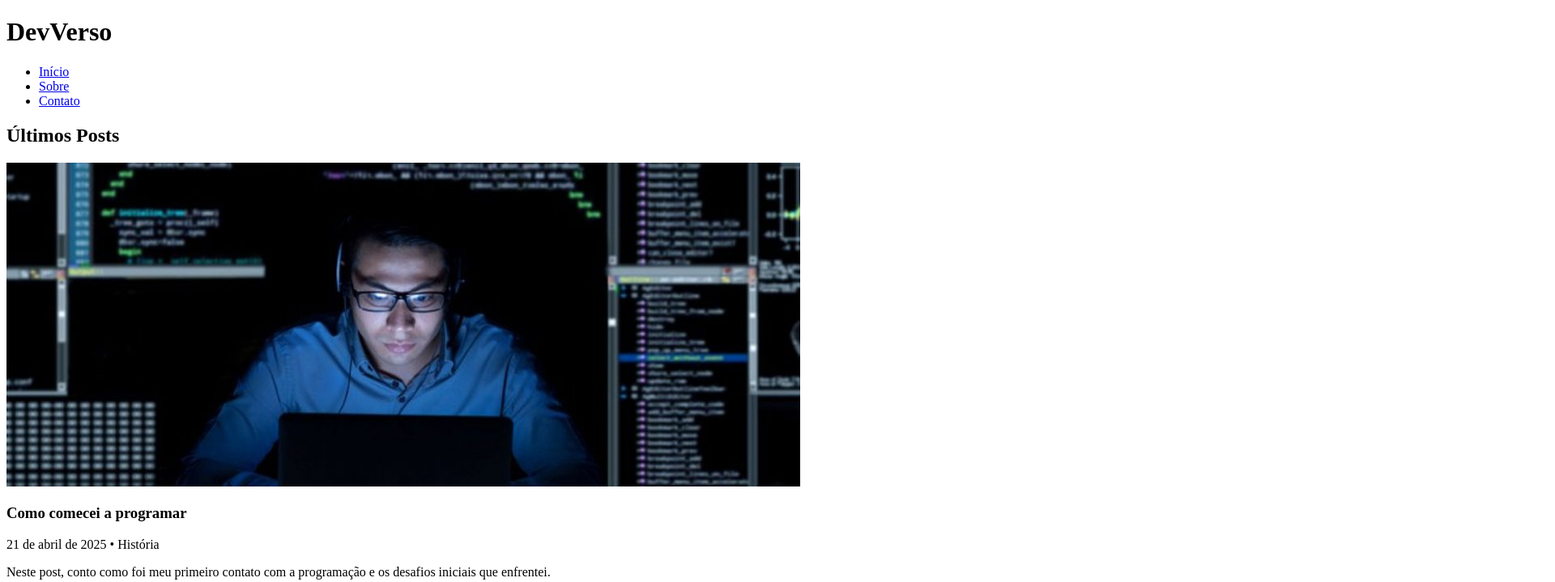
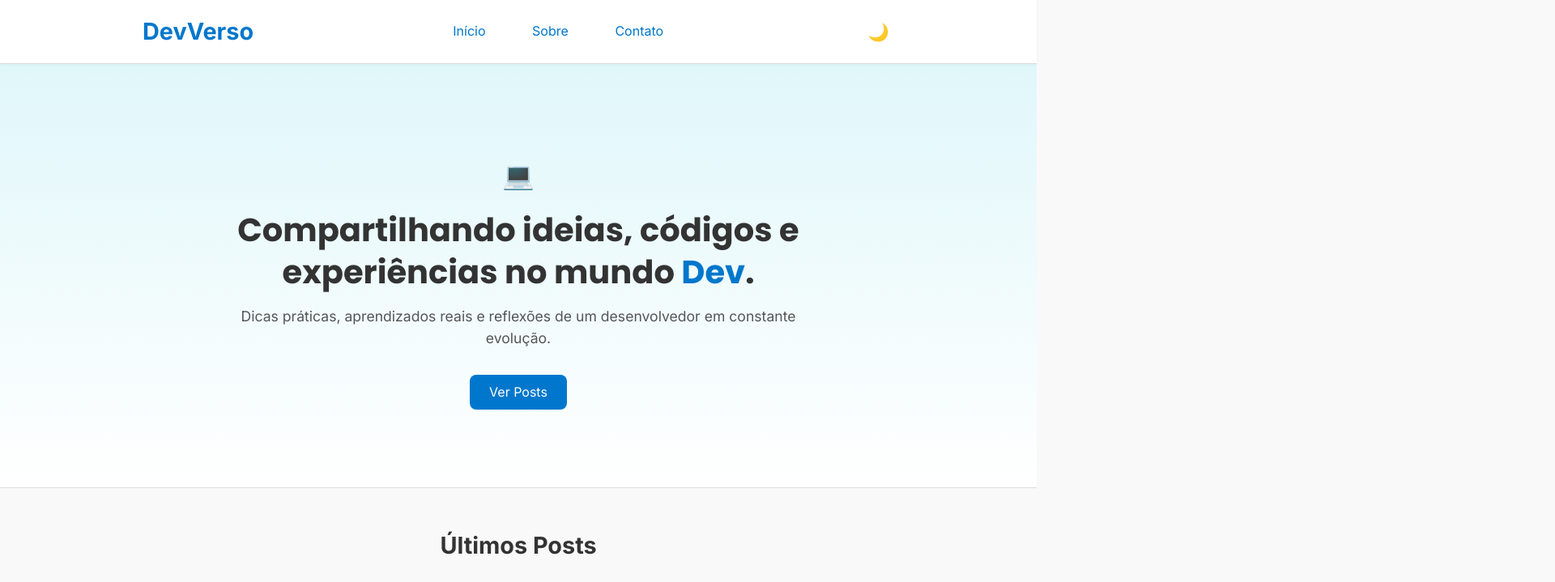
Before and after one commit to gabrielsilvacodes/devverso, a plain HTML site: page blog/index.html in a window 1280 px wide. Shown: the top 719 px of the page at 81% size, 1920 px wide, since content can reach past the window. Drawn offline with Linux system fonts and the light colour scheme.

Commit message:
css do index finalizado

```diff
--- a/blog/index.html
+++ b/blog/index.html
@@ -6,7 +6,8 @@
   <meta name="viewport" content="width=device-width, initial-scale=1.0">
   <title>DevVerso - Início</title>
   <link rel="stylesheet" href="../css/styles.css">
-  <link href="https://fonts.googleapis.com/css2?family=Inter:wght@400;700&display=swap" rel="stylesheet" />
+  <link href="https://fonts.googleapis.com/css2?family=Inter:wght@400;700&family=Poppins:wght@600;700&display=swap" rel="stylesheet" />
+
 </head>
 
 <body>
@@ -20,8 +21,27 @@
           <li><a href="contact.html">Contato</a></li>
         </ul>
       </nav>
+      <button id="theme-toggle" aria-label="Alternar tema" title="Modo claro/escuro">
+        🌙
+      </button>
+
     </div>
   </header>
+
+  <section class="hero-section">
+    <div class="container">
+      <div class="hero-icon">💻</div>
+      <h2 class="hero-title">
+        Compartilhando ideias, códigos e<br />
+        experiências no mundo <strong>Dev</strong>.
+      </h2>
+      <p class="hero-subtitle">
+        Dicas práticas, aprendizados reais e reflexões de um desenvolvedor em constante evolução.
+      </p>
+      <a href="#posts-list" class="hero-button">Ver Posts</a>
+    </div>
+  </section>
+
 
   <main class="posts-container container">
     <h2>Últimos Posts</h2>
@@ -32,8 +52,20 @@
   </main>
 
   <footer>
-    <p>© 2025 Gabriel Silva • DevVerso</p>
+    <div class="container footer-content">
+      <div class="footer-info">
+        <p>© 2025 Gabriel Silva • DevVerso</p>
+        <p>“Compartilhando ideias, códigos e experiências.”</p>
+      </div>
+      <div class="footer-links">
+        <a href="https://github.com/gabrielsilvacodes" target="_blank" rel="noopener noreferrer">GitHub</a>
+        <a href="https://www.linkedin.com/in/gabriel-oliveiradev" target="_blank" rel="noopener noreferrer">LinkedIn</a>
+        <a href="mailto:gabriel@email.com">Email</a>
+      </div>
+      <button id="back-to-top" aria-label="Voltar ao topo">↑</button>
+    </div>
   </footer>
+
 
   <script src="../js/posts.js"></script>
   <script src="../js/main.js"></script>
--- a/css/styles.css
+++ b/css/styles.css
@@ -0,0 +1,436 @@
+/* =========================
+   VARIÁVEIS GLOBAIS
+========================= */
+:root {
+  /* Paleta */
+  --color-primary: #0077cc;
+  --color-secondary: #00a896;
+  --color-bg: #f9f9f9;
+  --color-bg-card: #ffffff;
+  --color-text: #333;
+  --color-text-light: #555;
+  --color-link-hover: #005fa3;
+  --color-border: #ddd;
+  --color-text-contrast: #ffffff;
+
+  /* Efeitos visuais */
+  --color-hero: linear-gradient(to bottom, #e0f7fa, #ffffff);
+  --shadow-card: 0 1px 4px rgba(0, 0, 0, 0.04);
+  --shadow-elevated: 0 4px 12px rgba(0, 0, 0, 0.08);
+  --radius-base: 8px;
+  --radius-sm: 4px;
+  --radius-pill: 20px;
+
+  /* Tipografia e layout */
+  --font-main: "Inter", sans-serif;
+  --font-alt: "Poppins", sans-serif;
+  --container-max-width: 960px;
+  --spacing: 1rem;
+  --section-spacing: 3rem;
+
+  /* Transições */
+  --transition-fast: 0.2s ease;
+  --transition-medium: 0.3s ease;
+}
+
+:root[data-theme="dark"] {
+  --color-bg: #1f1f1f;
+  --color-text: #f1f1f1;
+  --color-text-light: #aaa;
+  --color-bg-card: #2a2a2a;
+  --color-primary: #00a896;
+  --color-link-hover: #00d9b3;
+  --color-hero: linear-gradient(to bottom, #1f1f1f, #121212);
+}
+
+/* =========================
+   ANIMAÇÕES
+========================= */
+@keyframes fadeInUp {
+  0% {
+    opacity: 0;
+    transform: translateY(10px);
+  }
+  100% {
+    opacity: 1;
+    transform: translateY(0);
+  }
+}
+
+/* =========================
+   RESET E BASE GLOBAL
+========================= */
+*,
+*::before,
+*::after {
+  margin: 0;
+  padding: 0;
+  box-sizing: border-box;
+}
+
+html {
+  scroll-behavior: smooth;
+  font-size: 100%;
+}
+
+body {
+  font-family: var(--font-main);
+  background-color: var(--color-bg);
+  color: var(--color-text);
+  line-height: 1.6;
+  font-size: 1rem;
+  transition: background-color var(--transition-medium),
+    color var(--transition-medium);
+}
+
+.container {
+  max-width: var(--container-max-width);
+  margin: 0 auto;
+  padding: 2rem 1rem;
+}
+
+a {
+  color: var(--color-primary);
+  text-decoration: none;
+  transition: color var(--transition-fast);
+}
+
+a:hover,
+a:focus {
+  color: var(--color-link-hover);
+}
+
+a:focus-visible {
+  outline: 2px solid rgba(0, 119, 204, 0.3);
+  outline-offset: 3px;
+  border-radius: 4px;
+}
+
+ul {
+  list-style: none;
+  padding: 0;
+}
+
+img {
+  max-width: 100%;
+  height: auto;
+  display: block;
+  border-radius: var(--radius-base);
+}
+
+button {
+  font-family: inherit;
+  cursor: pointer;
+  border: none;
+  background: none;
+  transition: all var(--transition-fast);
+}
+
+input,
+textarea {
+  font-family: inherit;
+  font-size: 1rem;
+  padding: 0.5rem;
+  border: 1px solid var(--color-border);
+  border-radius: var(--radius-base);
+  transition: border-color var(--transition-fast);
+}
+
+input:focus,
+textarea:focus {
+  border-color: var(--color-primary);
+  outline: none;
+}
+
+/* =========================
+   HEADER
+========================= */
+header {
+  position: sticky;
+  top: 0;
+  z-index: 1000;
+  background-color: var(--color-bg-card);
+  border-bottom: 1px solid var(--color-border);
+  box-shadow: var(--shadow-card);
+}
+
+header .container {
+  display: flex;
+  justify-content: space-between;
+  align-items: center;
+  flex-wrap: wrap;
+  gap: 1.5rem;
+  padding: var(--spacing) 1rem;
+}
+
+.logo {
+  font-size: 1.8rem;
+  font-weight: 700;
+  color: var(--color-primary);
+  transition: transform var(--transition-fast);
+}
+
+.logo:hover {
+  transform: scale(1.05);
+}
+
+.nav-links {
+  display: flex;
+  align-items: center;
+  gap: 2rem;
+  flex-wrap: wrap;
+}
+
+.nav-links li a {
+  font-weight: 500;
+  padding: 0.4rem 0.8rem;
+  border-radius: var(--radius-base);
+}
+
+.nav-links li a:hover,
+.nav-links li a:focus-visible {
+  background-color: rgba(0, 119, 204, 0.1);
+  color: var(--color-link-hover);
+}
+
+/* Tema */
+#theme-toggle {
+  font-size: 1.3rem;
+  padding: 0.4rem;
+  color: var(--color-primary);
+}
+
+#theme-toggle:hover {
+  transform: scale(1.15);
+}
+
+/* =========================
+   HERO SECTION
+========================= */
+.hero-section {
+  background: var(--color-hero);
+  padding: 5rem 2rem 4rem;
+  text-align: center;
+  border-bottom: 1px solid var(--color-border);
+}
+
+.hero-section .container {
+  max-width: 800px;
+  margin: 0 auto;
+}
+
+.hero-icon {
+  font-size: 2rem;
+  margin-bottom: 1rem;
+}
+
+.hero-title {
+  font-family: var(--font-alt);
+  font-size: clamp(2rem, 5vw, 2.5rem);
+  font-weight: 700;
+  color: var(--color-text);
+  margin-bottom: 1rem;
+  line-height: 1.3;
+}
+
+.hero-title strong {
+  color: var(--color-primary);
+}
+
+.hero-subtitle {
+  font-size: 1.1rem;
+  color: var(--color-text-light);
+  margin-bottom: 2rem;
+  line-height: 1.5;
+}
+
+.hero-button {
+  display: inline-block;
+  background-color: var(--color-primary);
+  color: var(--color-text-contrast);
+  padding: 0.75rem 1.5rem;
+  border-radius: var(--radius-base);
+  font-weight: 500;
+  font-size: 1rem;
+  line-height: 1.2;
+  text-align: center;
+  transition: background-color var(--transition-fast),
+    transform var(--transition-fast);
+}
+
+.hero-button:hover,
+.hero-button:focus-visible {
+  background-color: var(--color-link-hover);
+  transform: translateY(-2px);
+  outline: none;
+}
+
+/* =========================
+   POSTS
+========================= */
+.posts-container {
+  padding-top: var(--section-spacing);
+}
+
+.posts-container h2 {
+  margin-bottom: 2rem;
+  font-size: 1.8rem;
+  text-align: center;
+}
+
+#posts-list {
+  display: grid;
+  grid-template-columns: repeat(auto-fit, minmax(280px, 1fr));
+  gap: 2rem;
+  max-width: 1200px;
+  margin: 0 auto;
+  padding: 0 1rem;
+  align-items: stretch;
+}
+
+.post-card {
+  background-color: var(--color-bg-card);
+  border: 1px solid var(--color-border);
+  border-radius: var(--radius-base);
+  padding: 1rem;
+  box-shadow: var(--shadow-card);
+  display: flex;
+  flex-direction: column;
+  justify-content: space-between;
+  animation: fadeInUp 0.4s ease forwards;
+}
+
+.post-card:hover {
+  transform: translateY(-4px);
+  box-shadow: var(--shadow-elevated);
+}
+
+.post-image-wrapper {
+  position: relative;
+}
+
+.post-image {
+  width: 100%;
+  height: 180px;
+  object-fit: cover;
+  border-radius: var(--radius-base);
+  margin-bottom: 0.75rem;
+}
+
+.badge {
+  position: absolute;
+  top: 10px;
+  left: 10px;
+  background-color: var(--color-primary);
+  color: var(--color-text-contrast);
+  font-size: 0.7rem;
+  padding: 0.2rem 0.5rem;
+  border-radius: var(--radius-pill);
+  font-weight: bold;
+  text-transform: uppercase;
+}
+
+.post-card h3 {
+  margin-bottom: 0.5rem;
+  font-size: 1.2rem;
+}
+
+.post-meta {
+  font-size: 0.85rem;
+  color: rgba(128, 128, 128, 0.8);
+  margin-bottom: 0.5rem;
+}
+
+.post-summary {
+  font-size: 1rem;
+  margin-bottom: 0.75rem;
+  display: -webkit-box;
+  -webkit-line-clamp: 3;
+  -webkit-box-orient: vertical;
+  overflow: hidden;
+}
+
+.read-more {
+  font-size: 0.95rem;
+  font-weight: 500;
+  color: var(--color-primary);
+}
+
+.read-more:hover {
+  color: var(--color-link-hover);
+}
+
+/* =========================
+   FOOTER
+========================= */
+footer {
+  background-color: var(--color-bg-card);
+  color: var(--color-text-light);
+  padding: 2rem 1rem;
+  margin-top: var(--section-spacing);
+  font-size: 0.9rem;
+  border-top: 1px solid var(--color-border);
+}
+
+.footer-content {
+  display: flex;
+  justify-content: space-between;
+  align-items: center;
+  flex-wrap: wrap;
+  gap: 1.5rem;
+  max-width: var(--container-max-width);
+  margin: 0 auto;
+}
+
+.footer-links a {
+  margin-right: 1rem;
+  color: var(--color-primary);
+  font-weight: 500;
+  font-size: 0.9rem;
+}
+
+.footer-links a:hover {
+  color: var(--color-link-hover);
+}
+
+#back-to-top {
+  font-size: 1.2rem;
+  color: var(--color-primary);
+  padding: 0.4rem 0.6rem;
+  background-color: transparent;
+  border-radius: var(--radius-base);
+}
+
+#back-to-top:hover {
+  background-color: rgba(0, 119, 204, 0.1);
+  transform: scale(1.2);
+}
+
+#back-to-top:focus-visible {
+  outline: 2px dashed var(--color-primary);
+  outline-offset: 4px;
+}
+
+/* =========================
+   MEDIA QUERIES
+========================= */
+@media (max-width: 600px) {
+  .nav-links {
+    gap: 1rem;
+    justify-content: center;
+  }
+
+  .footer-content {
+    flex-direction: column;
+    text-align: center;
+  }
+
+  .footer-links {
+    margin-top: 0.5rem;
+  }
+
+  .footer-links a {
+    display: inline-block;
+    margin: 0.25rem 0.5rem;
+  }
+}
--- a/js/main.js
+++ b/js/main.js
@@ -13,13 +13,47 @@ document.addEventListener("DOMContentLoaded", () => {
     postCard.classList.add("post-card");
 
     postCard.innerHTML = `
-      <img src="${post.image}" alt="Capa do post: ${post.title}" class="post-image">
-      <h3>${post.title}</h3>
-      <p class="post-meta">${post.date} • ${post.category}</p>
-      <p class="post-summary">${post.summary}</p>
-      <a href="post.html?id=${post.id}" class="read-more">Ler mais →</a>
-    `;
+  <div class="post-image-wrapper">
+    <img src="${post.image}" alt="Capa do post: ${
+      post.title
+    }" class="post-image">
+    ${
+      post.id === 1 ? '<span class="badge">Novo</span>' : ""
+    } <!-- Selo só no post mais recente -->
+  </div>
+  <h3>${post.title}</h3>
+  <p class="post-meta">📅 ${post.date} • 🗂️ ${post.category}</p>
+  <p class="post-summary">${post.summary}</p>
+  <a href="post.html?id=${post.id}" class="read-more">Ler mais →</a>
+`;
 
     postContainer.appendChild(postCard);
   });
 });
+
+document.addEventListener("DOMContentLoaded", () => {
+  const toggle = document.getElementById("theme-toggle");
+  const html = document.documentElement;
+
+  // Verifica se já existe preferência salva
+  const savedTheme = localStorage.getItem("theme");
+  if (savedTheme) {
+    html.setAttribute("data-theme", savedTheme);
+    toggle.textContent = savedTheme === "dark" ? "☀️" : "🌙";
+  }
+
+  toggle.addEventListener("click", () => {
+    const currentTheme = html.getAttribute("data-theme");
+    const newTheme = currentTheme === "dark" ? "light" : "dark";
+    html.setAttribute("data-theme", newTheme);
+    localStorage.setItem("theme", newTheme);
+    toggle.textContent = newTheme === "dark" ? "☀️" : "🌙";
+  });
+});
+
+document.addEventListener("DOMContentLoaded", () => {
+  const backToTop = document.getElementById("back-to-top");
+  backToTop?.addEventListener("click", () => {
+    window.scrollTo({ top: 0, behavior: "smooth" });
+  });
+});
```
Also changed, not shown: blog/404.html (+23 -7 lines), blog/about.html (+23 -7 lines), blog/contact.html (+23 -7 lines), blog/post.html (+23 -7 lines).
